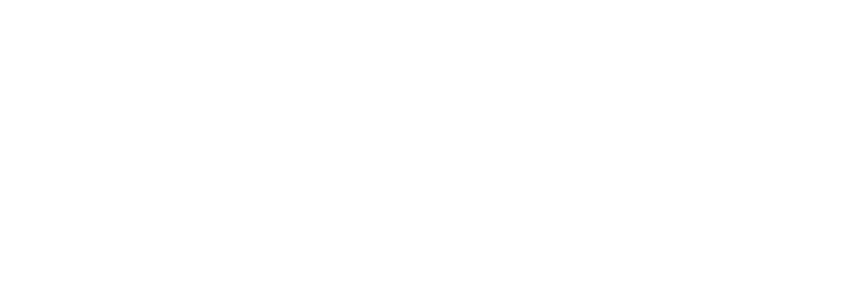
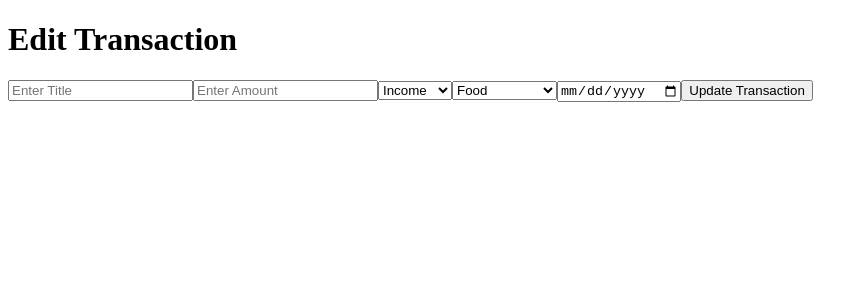
Before and after one commit to trushitdarji/FinTrack, a React app in the folder Frontend/: page /transaction/edit/1 in a window 1280 px wide. Before the commit this address had no page. Shown: the top 300 px of the page, without its empty margins (0-868 px from the left). Built offline with nearby package versions, Linux system fonts and the light colour scheme; no server answers; the HTML template or start-up script is replaced by a standard one.

Commit message:
Add EditTransaction page and implement delete functionality in Transactions page

```diff
--- a/Frontend/src/App.jsx
+++ b/Frontend/src/App.jsx
@@ -5,6 +5,7 @@
 import ProtectedRoute from "./components/ProtectedRoute";
 import AddTransaction from "./pages/AddTransaction";
 import Transactions from "./pages/Transactions";
+import EditTransaction from "./pages/EditTransaction"
 
 function App() {
   return (
@@ -13,6 +14,7 @@
       <Route path="/register" element={<Register />} />
       <Route path="/add-transaction" element={<AddTransaction />} />
       <Route path="/transaction" element={<Transactions />} />
+      <Route path="/transaction/edit/:id" element={<EditTransaction />} />
       <Route
         path="/dashboard"
         element={
--- /dev/null
+++ b/Frontend/src/pages/EditTransaction.jsx
@@ -0,0 +1,125 @@
+import React, { useEffect, useState } from "react";
+import { useParams } from "react-router-dom";
+import api from "../api/axios";
+import Button from "../components/Button";
+import Input from "../components/Input";
+
+const EditTransaction = () => {
+  const { id } = useParams();
+
+  const [transaction, setTransaction] = useState(null);
+  const [formData, setFormData] = useState({
+    title: "",
+    amount: "",
+    type: "",
+    category: "",
+    date: "",
+  });
+
+  const getTransaction = async () => {
+    try {
+      const response = await api.get(`/transaction/${id}`);
+
+      if (response.data.success) {
+        const transaction = response.data.transaction;
+
+        setTransaction(transaction);
+
+        setFormData({
+          title: transaction.title,
+          amount: transaction.amount,
+          type: transaction.type,
+          category: transaction.category,
+          date: transaction.date.split("T")[0],
+        });
+      }
+    } catch (err) {
+      console.log(err.response?.data?.message);
+    }
+  };
+
+  const handleChange = (e) => {
+    setFormData({
+      ...formData,
+      [e.target.name]: e.target.value,
+    });
+  };
+
+  const handleSubmit = async (e) => {
+    e.preventDefault();
+
+    try {
+      const response = await api.put(`/transaction/${id}`, formData);
+
+      console.log(response.data);
+
+      if (response.data.success) {
+        alert("Transaction Updated Successfully");
+      }
+    } catch (err) {
+      console.log(err.response?.data?.message);
+    }
+  };
+
+  useEffect(() => {
+    getTransaction();
+  }, [id]);
+
+  console.log(transaction);
+
+  return (
+    <div>
+      <h1>Edit Transaction</h1>
+
+      <form onSubmit={handleSubmit}>
+        <Input
+          type="text"
+          name="title"
+          value={formData.title}
+          placeholder="Enter Title"
+          onChange={handleChange}
+        />
+
+        <Input
+          type="number"
+          name="amount"
+          value={formData.amount}
+          placeholder="Enter Amount"
+          onChange={handleChange}
+        />
+
+        <select name="type" value={formData.type} onChange={handleChange}>
+          <option value="income">Income</option>
+          <option value="expense">Expense</option>
+        </select>
+
+        <select
+          name="category"
+          value={formData.category}
+          onChange={handleChange}
+        >
+          <option value="Food">Food</option>
+          <option value="Salary">Salary</option>
+          <option value="Travel">Travel</option>
+          <option value="Shopping">Shopping</option>
+          <option value="Bills">Bills</option>
+          <option value="Entertainment">Entertainment</option>
+          <option value="Health">Health</option>
+          <option value="Education">Education</option>
+          <option value="Other">Other</option>
+        </select>
+
+        <Input
+          type="date"
+          name="date"
+          value={formData.date}
+          onChange={handleChange}
+        />
+
+        <Button text="Update Transaction" />
+      </form>
+    </div>
+  );
+};
+
+export default EditTransaction;
--- a/Frontend/src/pages/Transactions.jsx
+++ b/Frontend/src/pages/Transactions.jsx
@@ -20,6 +20,30 @@
     }
   };
 
+  const handleDelete = async (id) => {
+    const confirmDelete = window.confirm(
+      "Are you sure you want to delete this transaction?",
+    );
+
+    if (!confirmDelete) {
+      return;
+    }
+
+    try {
+      const response = await api.delete(`/transaction/${id}`);
+
+      if (response.data.success) {
+        alert("Transaction Deleted Successfully");
+
+        setTransactions((prevTransactions) =>
+          prevTransactions.filter((transaction) => transaction._id !== id),
+        );
+      }
+    } catch (err) {
+      console.log(err.response?.data?.message);
+    }
+  };
+
   return (
     <div>
       {transactions.map((transaction) => (
@@ -28,6 +52,7 @@
           <p>₹{transaction.amount}</p>
           <p>{transaction.type}</p>
           <p>{transaction.category}</p>
+          <button onClick={() => handleDelete(transaction._id)}>Delete</button>
         </div>
       ))}
     </div>
```
